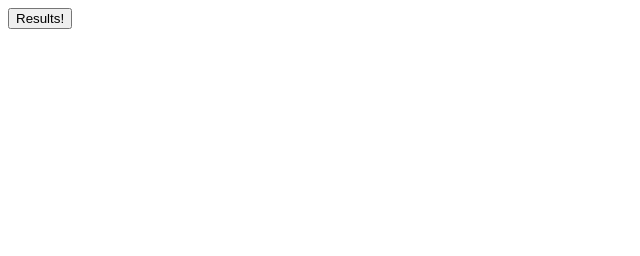
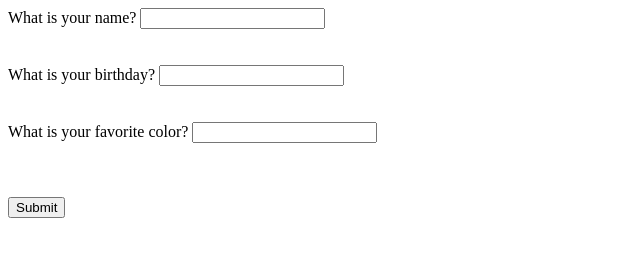
Before and after one commit to Marktavius/hero-scopes, a plain HTML site: page index.html in a window 1280 px wide. Shown: the whole page, without its empty margins (0-640 px from the left). Drawn offline with Linux system fonts and the light colour scheme.

Commit message:
added new page

```diff
--- a/index.html
+++ b/index.html
@@ -1,6 +1,28 @@
 <!DOCTYPE html>
 <html>
 <body>
-    <button type="button" onclick="alert('welcome to heroscopes!')">Results!</button>
+
+<form name = "heroscopeForm" action = "results.html">
+    <label for="name">What is your name?</label>
+    <input type="text" id="name" name="name"><br><br>
+<br />
+<label for="bday">What is your birthday?</label>
+<input type="text" id="bday" name="bday"><br><br>
+
+
+<br />
+<label for="color">What is your favorite color?</label>
+<input type="text" id="color" name="color"><br><br>
+<br />
+
+<br />
+    <button type="submit">Submit</button>
+</form>
+
+<script>
+    console.log('hello')
+</script>
+
+
 </body>
 </html>
```
Also changed, not shown: results.html (added, +39 -0 lines).
